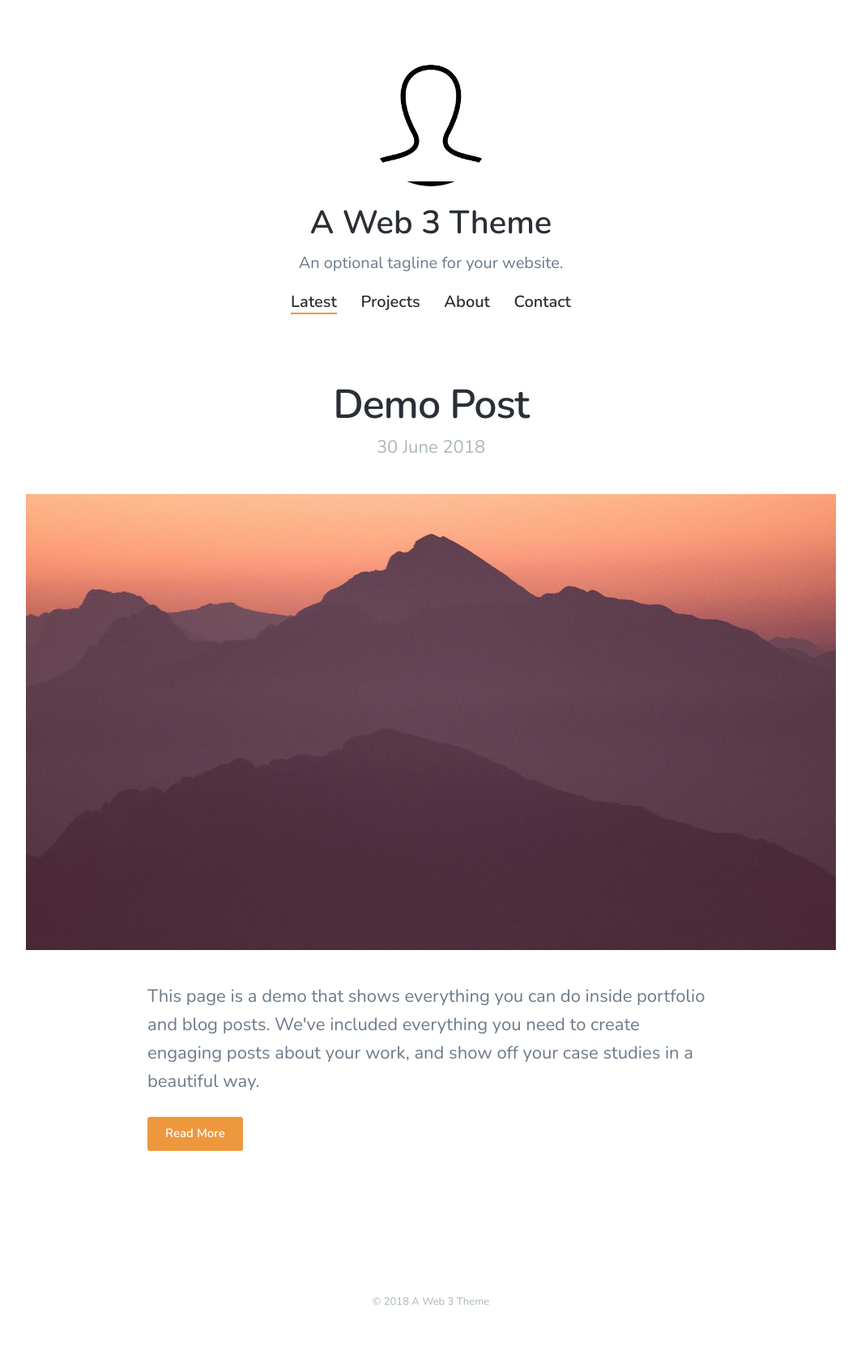
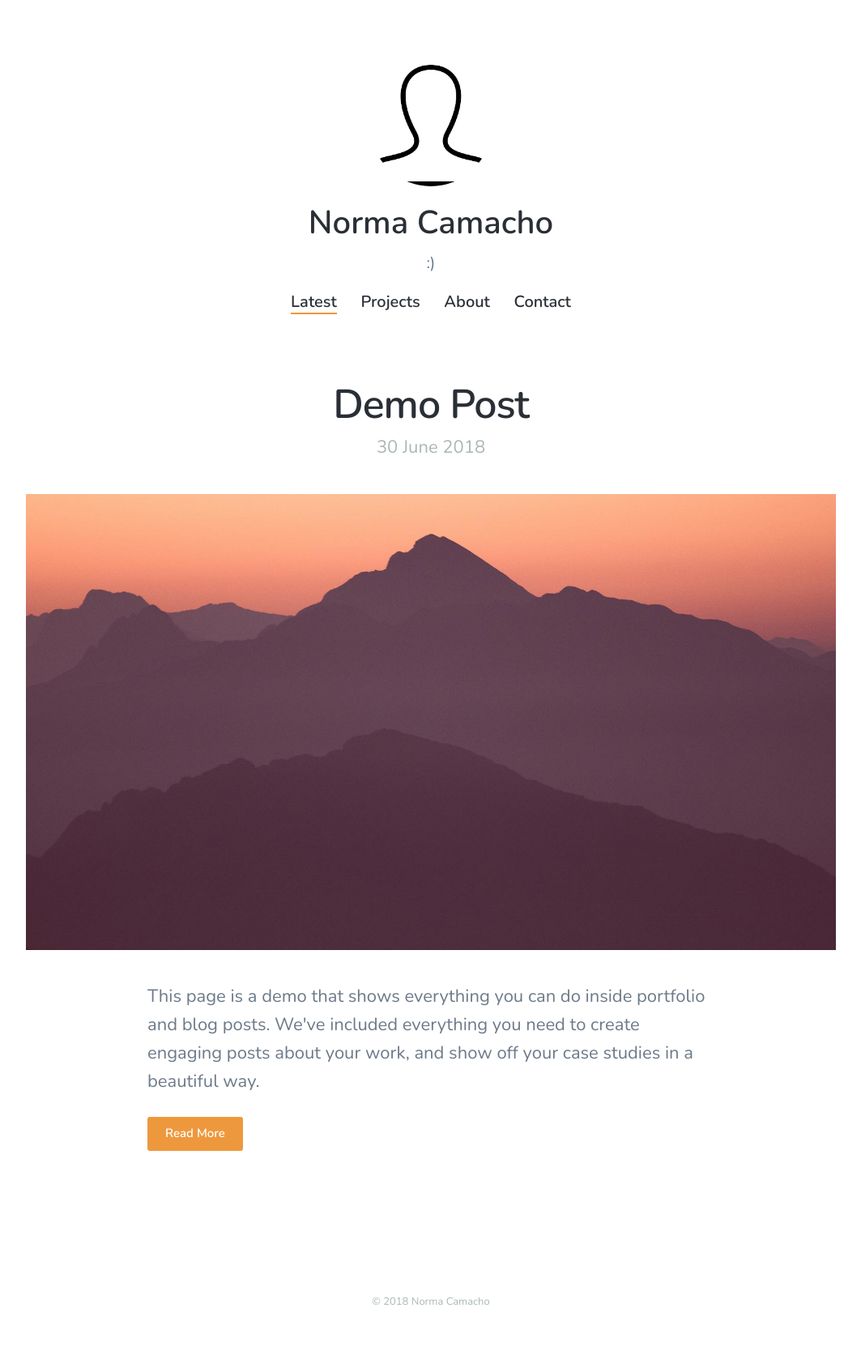
Before and after one commit to noremuhh/web-3-theme, a Jekyll site: the page built from index.html, in a window 1280 px wide. Shown: the whole page at 81% size, without its empty margins (108-1171 px from the left). Built offline with Jekyll 4.4.1, drawn with Linux system fonts in a browser that asks for light colours; nearby versions of some CDN libraries; the list of posts is cut into pages by our own code.

Commit message:
Update title

```diff
--- a/_data/settings.yml
+++ b/_data/settings.yml
@@ -1,6 +1,6 @@
 basic_settings:
-  site_title: A Web 3 Theme
-  site_tagline: An optional tagline for your website.
+  site_title: Norma Camacho
+  site_tagline: :)
   favicon_image: /images/favicon.png
 
 header_settings:
```
